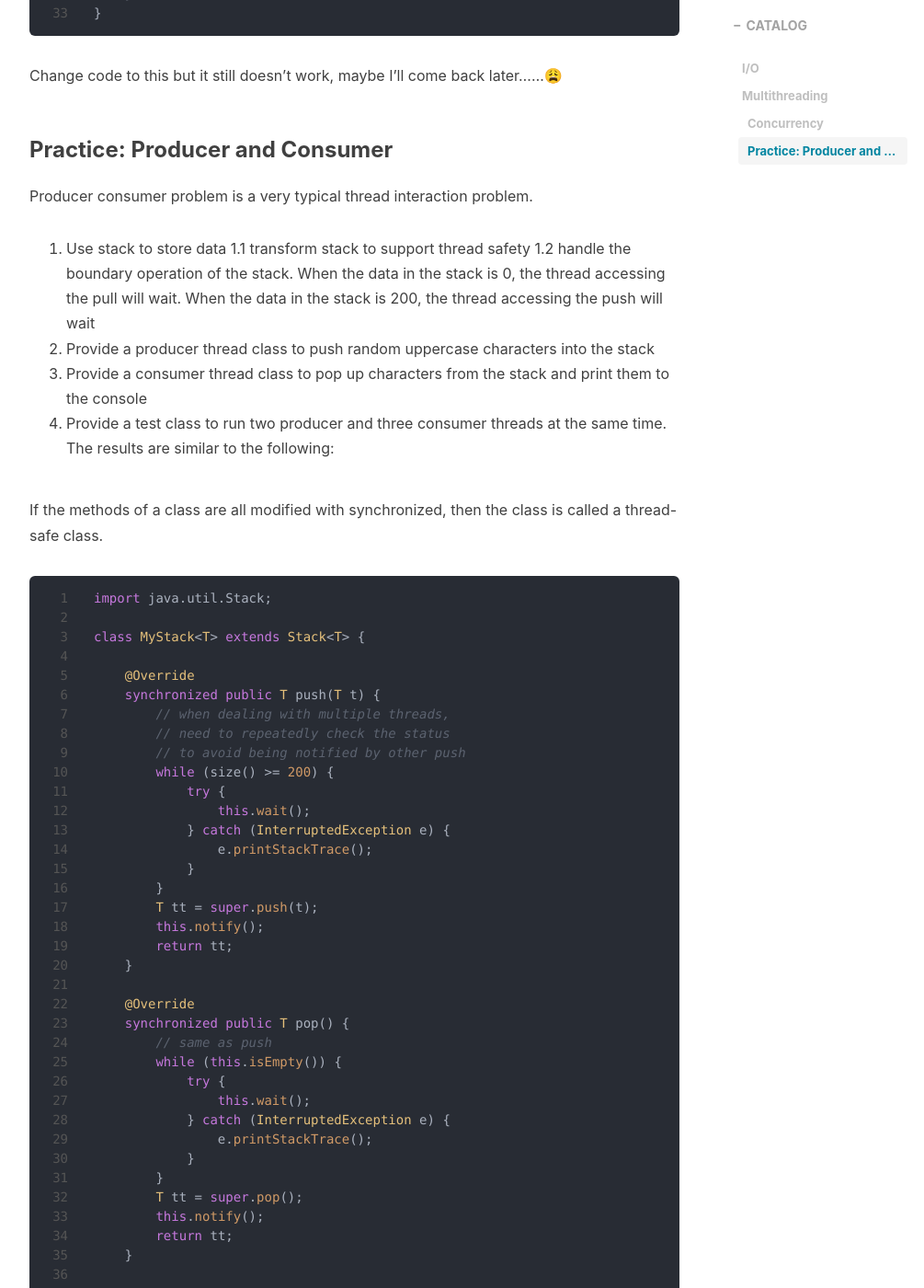
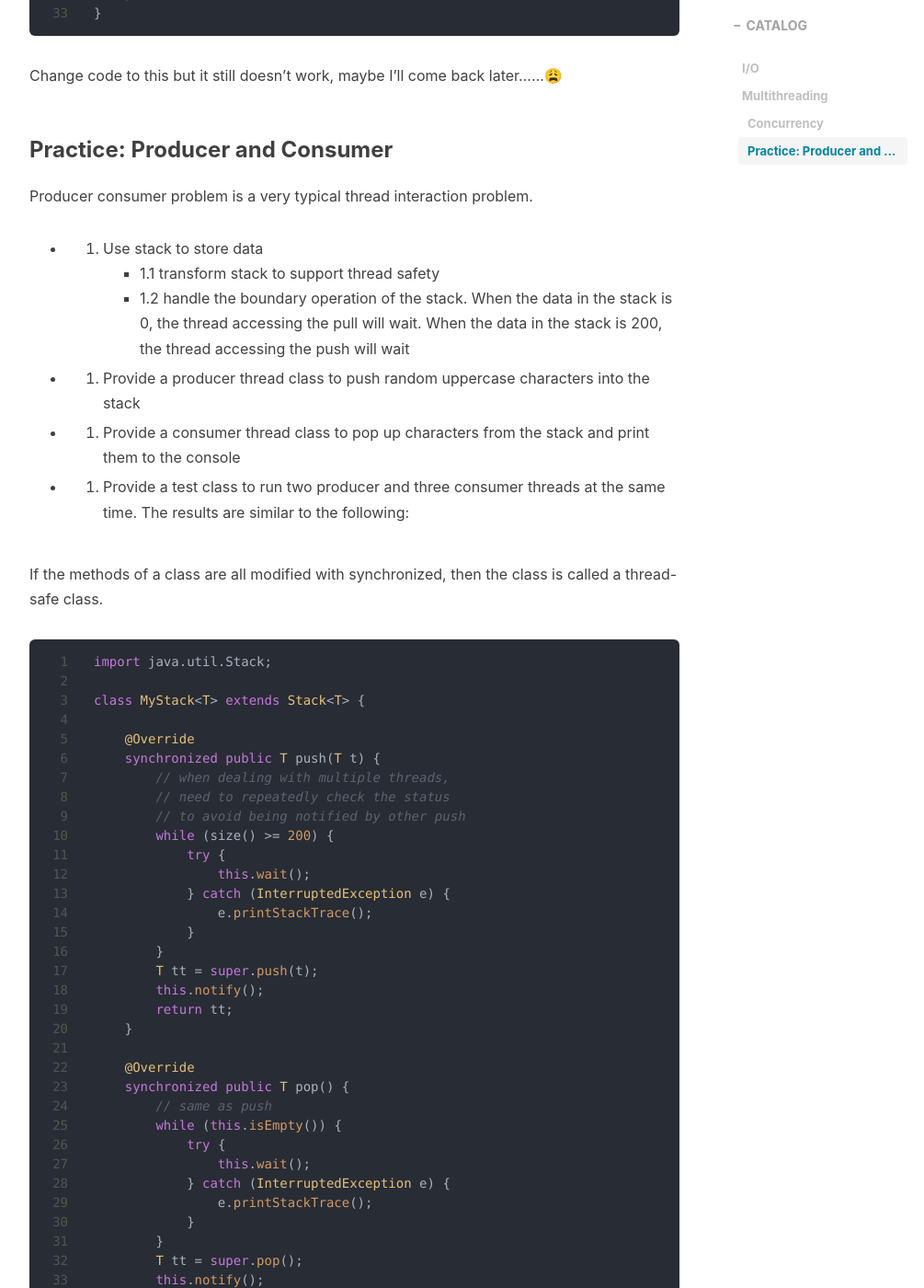
Before and after one commit to Ramer42/Ramer42.github.io, a Jekyll site: the page built from _posts/2021-11-10-JAVA-IO.md, in a window 1280 px wide and 1400 px high, scrolled down 5949 px. Shown: the whole window at 92% size, without its empty margins (233-1238 px from the left). Built offline with Jekyll 4.4.1, drawn with Linux system fonts in a browser that asks for light colours; nearby versions of some CDN libraries; comment, search, counter and statistics services are not loaded; some of the changed text lies outside the part shown.

Commit message:
修改文件: _posts/2021-11-10-JAVA-IO.md

````diff
--- a/_posts/2021-11-10-JAVA-IO.md
+++ b/_posts/2021-11-10-JAVA-IO.md
@@ -216,12 +216,12 @@ Change code to this but it still doesn't work, maybe I'll come back later……&
 
 ### Practice: Producer and Consumer
 Producer consumer problem is a very typical thread interaction problem.
-1. Use stack to store data
-1.1 transform stack to support thread safety
-1.2 handle the boundary operation of the stack. When the data in the stack is 0, the thread accessing the pull will wait. When the data in the stack is 200, the thread accessing the push will wait
-2. Provide a producer thread class to push random uppercase characters into the stack
-3. Provide a consumer thread class to pop up characters from the stack and print them to the console
-4. Provide a test class to run two producer and three consumer threads at the same time. The results are similar to the following:
+- 1. Use stack to store data
+  - 1.1 transform stack to support thread safety
+  - 1.2 handle the boundary operation of the stack. When the data in the stack is 0, the thread accessing the pull will wait. When the data in the stack is 200, the thread accessing the push will wait
+- 2. Provide a producer thread class to push random uppercase characters into the stack
+- 3. Provide a consumer thread class to pop up characters from the stack and print them to the console
+- 4. Provide a test class to run two producer and three consumer threads at the same time. The results are similar to the following:
 
 If the methods of a class are all modified with synchronized, then the class is called a thread-safe class.
 ```java
@@ -272,7 +272,7 @@ class MyStack<T> extends Stack<T> {
     }
 }
 ```
-When dealing with multiple threads, need to use `while` to repeatedly check the size of stack to avoid being notified by other push. For pop, it is the same.
+When dealing with multiple threads, need to use `while` to repeatedly check the size of stack to avoid being notified by other push. For pop, it is the same.<br/>
 Producer thread:
 ```java
 public class Producer extends Thread{
````
